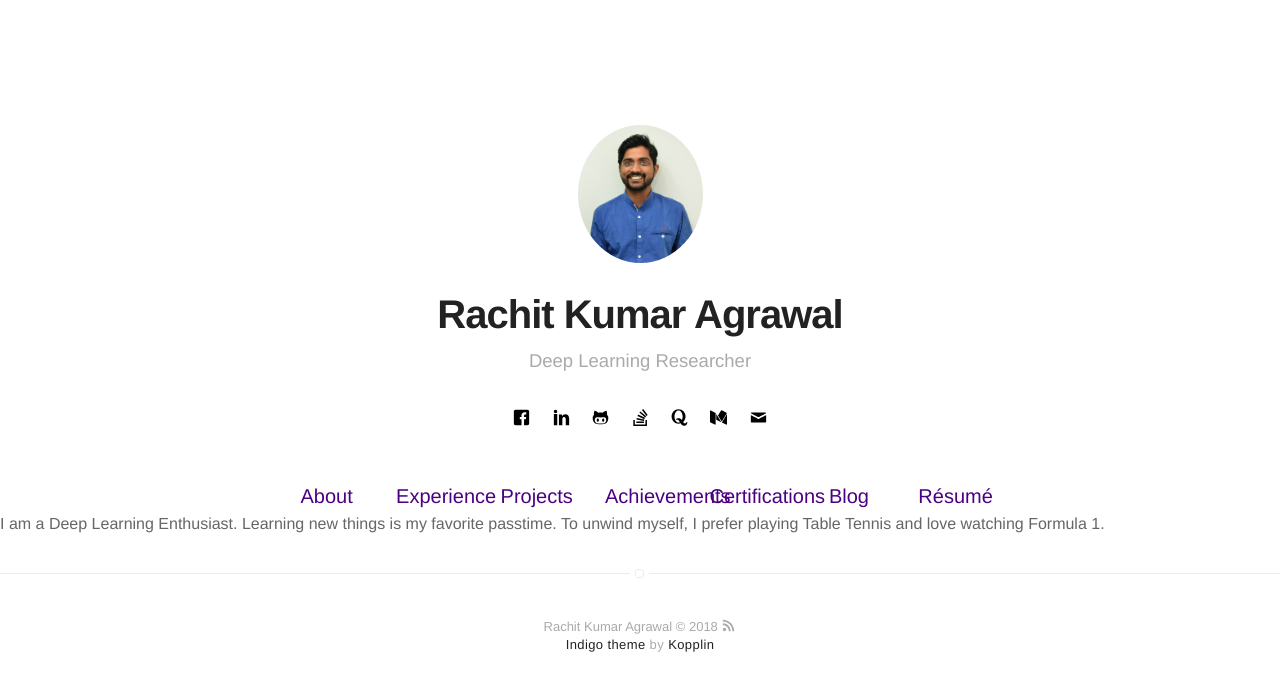
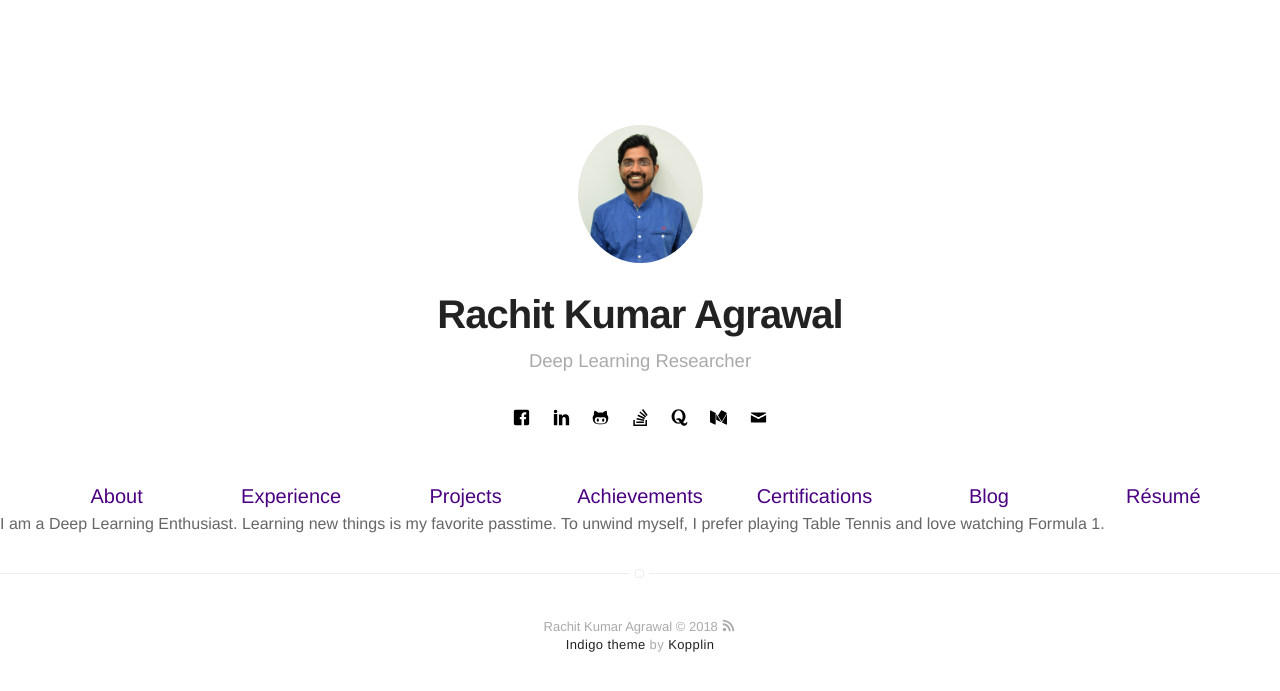
Before and after one commit to rachitagrawal/rachitagrawal.github.io, a Jekyll site: the page built from index.html, in a window 1280 px wide. Shown: the top 691 px of the page. Built offline with Jekyll 4.4.1, drawn with Linux system fonts in a browser that asks for light colours.

Commit message:
Updated width of nav-home

```diff
--- a/_sass/components/nav.sass
+++ b/_sass/components/nav.sass
@@ -40,7 +40,7 @@
             margin: 0
             border-radius: 4%
             transition: all .4s ease-in-out
-            width: 70px
+            width: 140px
 
             &:hover
                 color: $alpha
```
